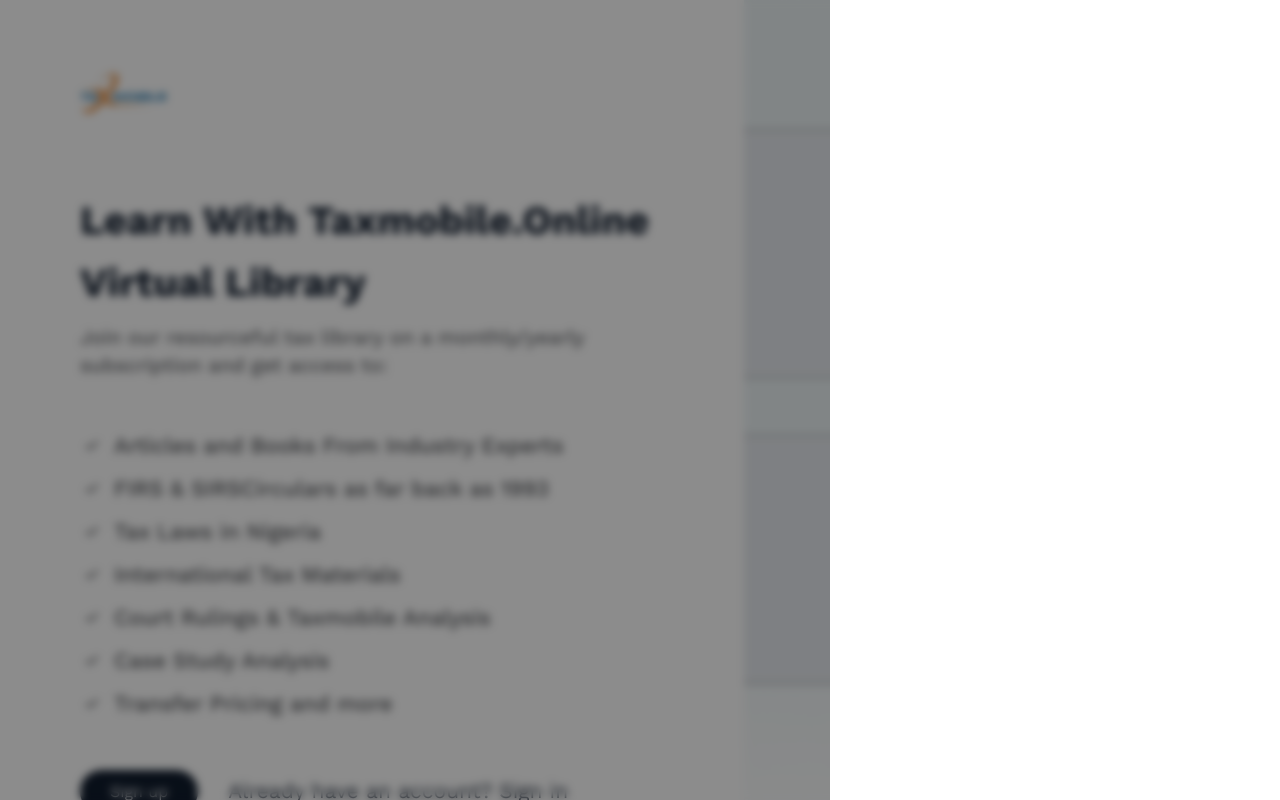
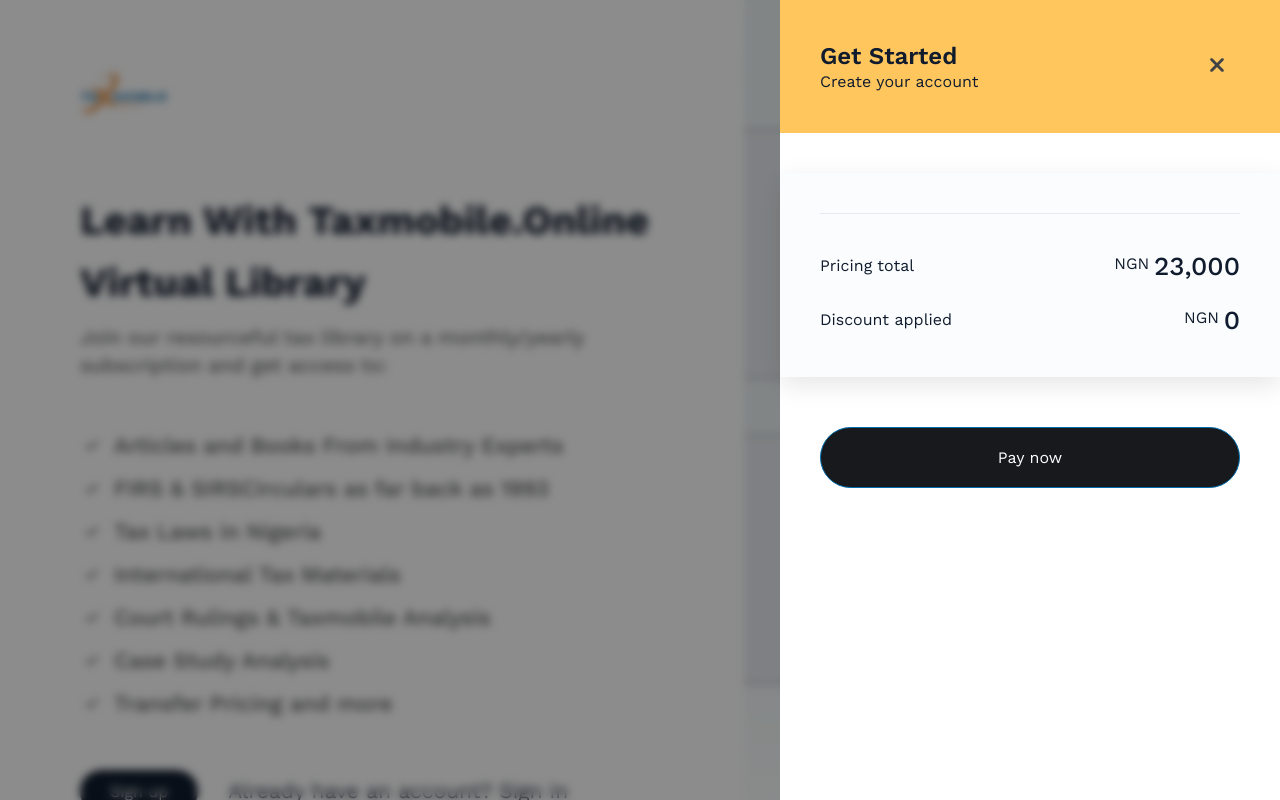
Before and after one commit to taxmobile-online/web, a React (Create React App) app: page / in a window 1280 px wide. Shown: the top 800 px of the page. Built offline with nearby package versions, Linux system fonts and the light colour scheme.

Commit message:
🚀  feat: Adding modal contents

```diff
--- a/src/Components/Atoms/Button/style.tsx
+++ b/src/Components/Atoms/Button/style.tsx
@@ -37,6 +37,10 @@
       padding: 1.2rem 4rem;
     }
 
+    &-bg-color-2 {
+      background-color: var(--color-2);
+    }
+
     /* Size */
     &-full {
       width: 100%;
--- a/src/Components/Atoms/Modal/index.tsx
+++ b/src/Components/Atoms/Modal/index.tsx
@@ -1,5 +1,15 @@
 import React from "react";
-import { RightModal } from "./style";
+import {
+  RightModal,
+  RightModalTop,
+  RightModalBody,
+  CouponAndPrice,
+  RightModalDown,
+} from "./style";
+import Typography from "../Typography";
+import Button from "../Button";
+import { Close } from "../SvgIcons";
+import { Flex } from "Styles/layouts/Flex";
 
 // Type defination
 interface Props {
@@ -10,10 +20,54 @@
 // Component
 const Modal: React.FC<Props> = (props) => {
   // Props
-  const { position, children } = props;
+  const { position } = props;
 
   // Data to display
-  return <RightModal> </RightModal>;
+  if (position === "right")
+    return (
+      <RightModal>
+        <RightModalTop>
+          <div>
+            <Typography as="h4" className="h-12" text="Get Started" />
+            <Typography as="p" className="h-13" text="Create your account" />
+          </div>
+          <Button>
+            <Close />
+          </Button>
+        </RightModalTop>
+        <RightModalBody>
+          <CouponAndPrice>
+            <div className="bottom">
+              <Flex gap="1rem" className="mb-20" flexRowJcBetweenAiCenter>
+                <Typography as="h4" className="h-13" text="Pricing total" />
+                <Typography as="h4" className="">
+                  <>
+                    <sup className="h-13">NGN</sup>{" "}
+                    <span className="h-6">23,000</span>
+                  </>
+                </Typography>
+              </Flex>
+              <Flex gap="1rem" flexRowJcBetweenAiCenter>
+                <Typography as="h4" className="h-13" text="Discount applied" />
+                <Typography as="h4" className="">
+                  <>
+                    <sup className="h-13">NGN</sup>{" "}
+                    <span className="h-6">0</span>
+                  </>
+                </Typography>
+              </Flex>
+            </div>
+          </CouponAndPrice>
+        </RightModalBody>
+        <RightModalDown>
+          <Button
+            className="btn btn-full btn-primary btn-bg-color-2"
+            value="Pay now"
+          />
+        </RightModalDown>
+      </RightModal>
+    );
+  return <></>;
 };
 
 export default Modal;
--- a/src/Components/Atoms/Modal/style.tsx
+++ b/src/Components/Atoms/Modal/style.tsx
@@ -1,12 +1,39 @@
 import styled from "styled-components";
+import { FlexRowJcBetweenAiCenter } from "Styles/Abstract/Mixins";
 
 export const RightModal = styled.div`
   position: absolute;
   top: 0;
   right: 0;
   height: 100vh;
-  width: 45rem;
+  width: 50rem;
   background-color: var(--color-white);
+`;
+
+export const RightModalTop = styled.div`
+  ${FlexRowJcBetweenAiCenter}
+  gap: 1rem;
+  background: var(--color-10);
+  padding: 4rem;
+`;
+
+export const RightModalBody = styled.div`
+  padding-top: 4rem;
+`;
+
+export const CouponAndPrice = styled.div`
+  background-color: var(--color-11);
+  box-shadow: 0 0.8rem 2.5rem 0 rgba(0, 0, 0, 0.1);
+  padding: 4rem;
+
+  .bottom {
+    border-top: 1px solid var(--color-6);
+    padding-top: 3.5rem;
+  }
+`;
+
+export const RightModalDown = styled.div`
+  padding: 5rem 4rem 0;
 `;
 
 export const CenterModal = styled.div`
--- a/src/Components/Atoms/SvgIcons/index.tsx
+++ b/src/Components/Atoms/SvgIcons/index.tsx
@@ -1 +1,2 @@
 export { ReactComponent as Check } from "./svgs/check.svg";
+export { ReactComponent as Close } from "./svgs/close.svg";
--- a/src/Components/Atoms/Typography/index.tsx
+++ b/src/Components/Atoms/Typography/index.tsx
@@ -13,10 +13,10 @@
   className,
   text,
   children,
-  ...props
+  ...otherProps
 }) => {
   return (
-    <As className={className} {...props}>
+    <As className={className} {...otherProps}>
       {text ? text : children}
     </As>
   );
--- a/src/Components/Pages/Home/index.tsx
+++ b/src/Components/Pages/Home/index.tsx
@@ -16,7 +16,7 @@
         © 2023 Tax Mobile Store. All Rights Reserved.
       </Typography>
       <Overlay>
-        <Modal>mveimlm</Modal>
+        <Modal position="right"></Modal>
       </Overlay>
     </>
   );
--- a/src/Styles/Abstract/Variables.ts
+++ b/src/Styles/Abstract/Variables.ts
@@ -19,6 +19,7 @@
     --color-8: #2c2e32;
     --color-9: #404246;
     --color-10: #ffc65d;
+    --color-11: #fafcfe;
 
     /* Layout variables */
     --max-row-width: "133rem";
--- a/src/Styles/Base/Typography.ts
+++ b/src/Styles/Base/Typography.ts
@@ -76,6 +76,18 @@
       line-height: 140%;
       color: var(--color-9);
     }
+    &-12 {
+      font-size: 2.4rem;
+      font-weight: 600;
+      line-height: 135%;
+      color: var(--color-1);
+    }
+    &-13 {
+      font-size: 1.6rem;
+      font-weight: 400;
+      line-height: 130%;
+      color: var(--color-1);
+    }
   }
 
   /* Body || Paragraphs */
```
Also changed, not shown: src/Components/Atoms/SvgIcons/svgs/close.svg (added).
